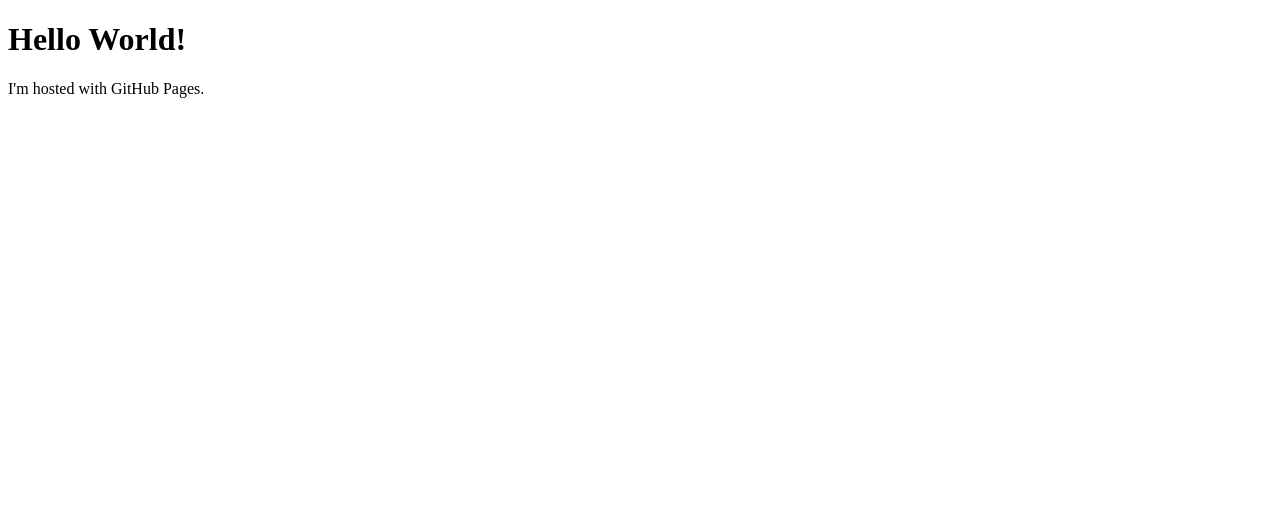
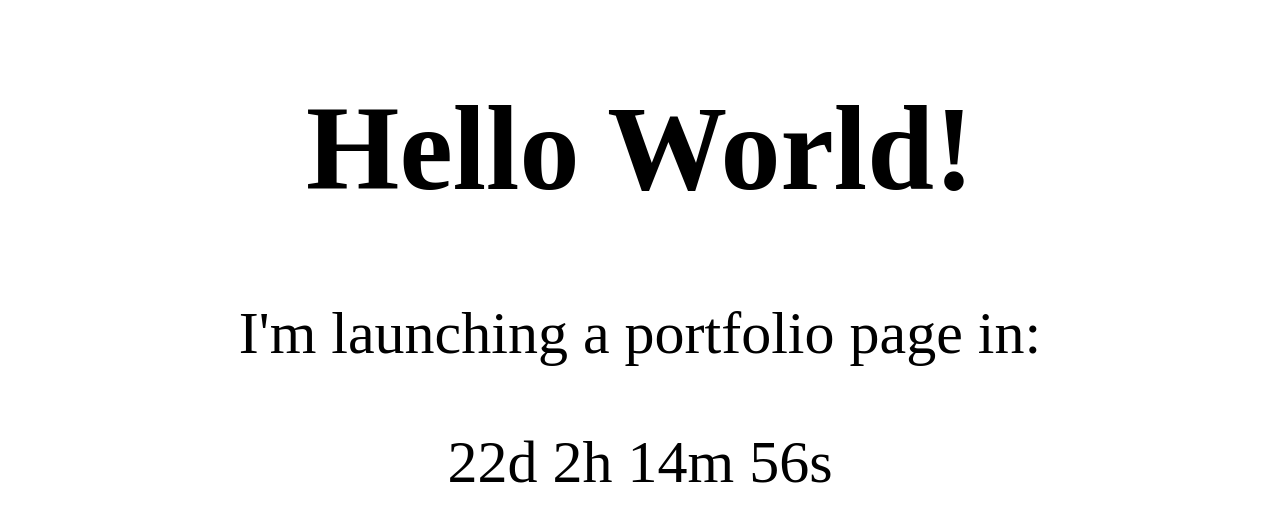
Before and after one commit to JoshGitHubStuff/joshuaprice88.github.io, a plain HTML site: page index.html in a window 1280 px wide. Drawn offline with Linux system fonts and the light colour scheme.

Commit message:
Added countdown for due date

```diff
--- a/index.html
+++ b/index.html
@@ -1,10 +1,17 @@
 <!DOCTYPE html>
-<html>
+<html lang = "en">
     <head>
         <title>Josh Price</title>
+        <meta charset = "UTF-8" />
+        <meta name="viewport" content="width=device-width, initial-scale=1">
+        <link rel="stylesheet" type = "text/css" href = "styles.css">
+        <script src="script.js"></script>
     </head>
     <body>
-        <h1>Hello World!</h1>
-        <p>I'm hosted with GitHub Pages.</p>
+        <div id="countDown">
+            <h1>Hello World!</h1>
+            <p>I'm launching a portfolio page in:</p>
+            <p id="timer"></p>
+        </div>
     </body>
 </html>
--- /dev/null
+++ b/script.js
@@ -0,0 +1,21 @@
+var finalCountDown = new Date("March 24, 2019 23:59:00").getTime();
+
+var count = setInterval(function () {
+
+    var today = new Date().getTime();
+
+    var difference = finalCountDown - today;
+
+    var days = Math.floor(difference / (1000 * 60 * 60 * 24));
+    var hours = Math.floor((difference % (1000 * 60 * 60 * 24)) / (1000 * 60 * 60));
+    var minutes = Math.floor((difference % (1000 * 60 * 60)) / (1000 * 60));
+    var seconds = Math.floor((difference % (1000 * 60)) / 1000);
+
+    //Show output of finalCountDown
+    document.getElementById("timer").innerHTML = days + "d " + hours + "h " + minutes + "m " + seconds + "s ";
+
+    if (difference < 0) {
+        clearInterval(count);
+        document.getElementById("timer").innerHTML = "You Are Late!";
+    }
+}, 1000);
--- /dev/null
+++ b/styles.css
@@ -0,0 +1,5 @@
+#countDown {
+    text-align: center;
+    font-size: 60px;
+    margin-top: 20px;
+}
```
